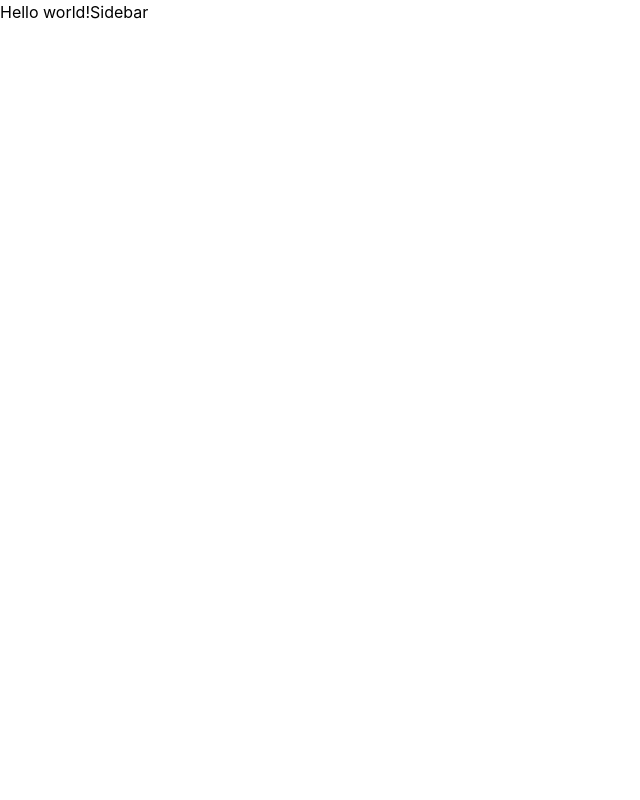
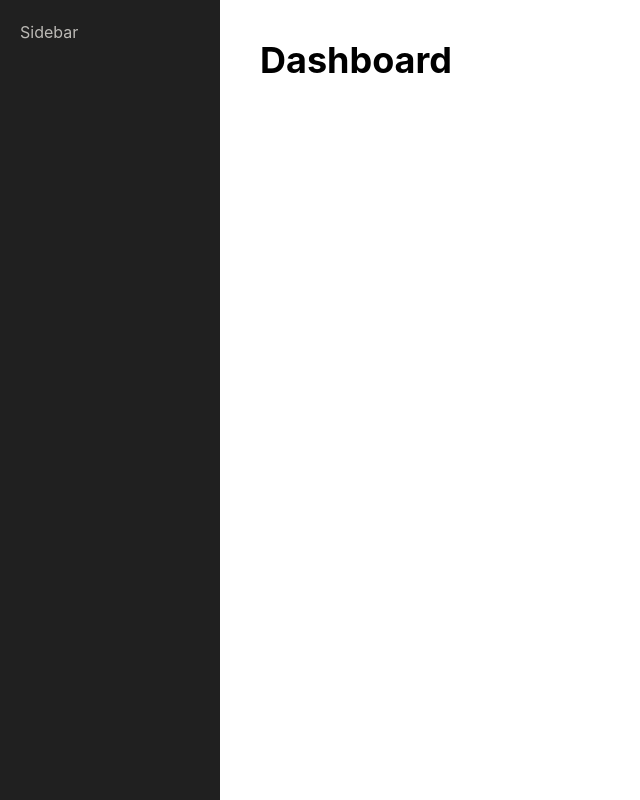
Before and after one commit to SaturdaySans/notes-workspace, a React (Vite) app in the folder notes-workspace/: page / in a window 1280 px wide. Shown: the whole page, without its empty margins (0-640 px from the left). Built offline with nearby package versions, Linux system fonts and the light colour scheme.

Commit message:
Adjusted Styling

```diff
--- a/notes-workspace/src/App.tsx
+++ b/notes-workspace/src/App.tsx
@@ -1,13 +1,8 @@
-import './App.css'
-import Sidebar from "./Sidebar.tsx"
+import './App.css';
+import Home from "./Home.tsx";
 
 function App() {
-  return (
-    <div className = "flex">
-      <p>Hello world!</p>
-      <Sidebar />
-    </div>
-  )
+  return <Home />;
 }
 
 export default App
--- /dev/null
+++ b/notes-workspace/src/Home.tsx
@@ -0,0 +1,16 @@
+import Sidebar from "./Sidebar.tsx";
+
+const Home: React.FC = () => {
+    return (
+    <div className="app flex">
+      <Sidebar />
+      <main className="lex-1 ml-55 flex justify-center p-5">
+        <div className="container max-w-175 w-full p-5">
+            <h1 className = "text-4xl font-bold text-left mb-10">Dashboard</h1>
+        </div>
+      </main>
+    </div>
+    );
+};
+
+export default Home;
--- a/notes-workspace/src/Sidebar.tsx
+++ b/notes-workspace/src/Sidebar.tsx
@@ -1,5 +1,7 @@
 export default function Sidebar() {
     return(
-        <p>Sidebar</p>
+        <aside className = "w-55 h-screen fixed overflow-y-auto bg-[#202020] text-[#bcbab6] p-5 box-border">
+            <p>Sidebar</p>
+        </aside>
     )
 }
```
